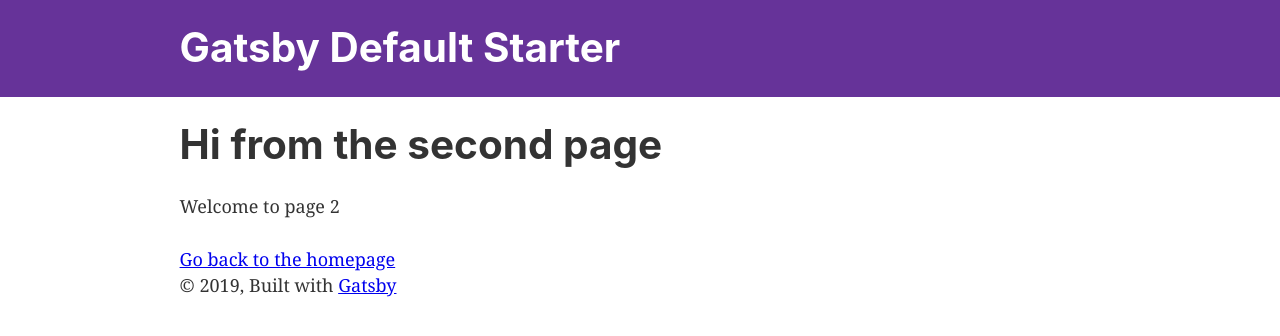
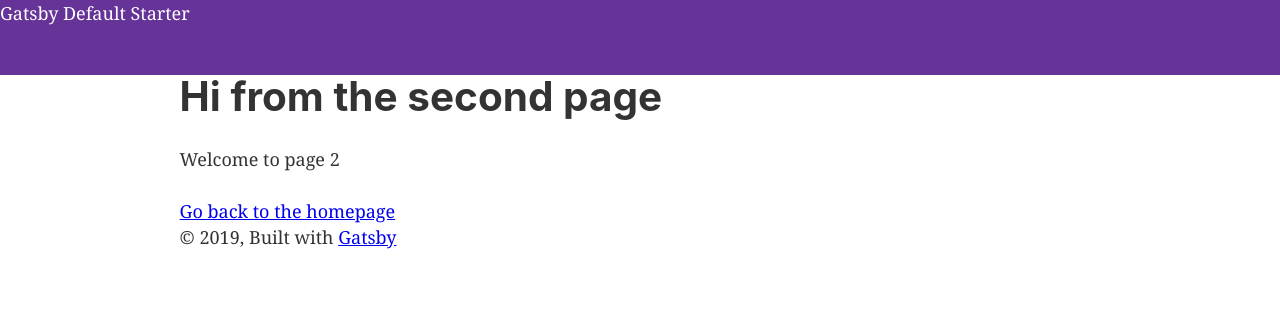
Before and after one commit to itdev164-sp2019/beltran-carlos-components, a Gatsby site in the folder components/: page /page-2 in a window 1280 px wide. Built offline with nearby package versions, Linux system fonts and the light colour scheme; Gatsby itself is replaced by a stand-in of ours.

Commit message:
created masthead component

```diff
--- /dev/null
+++ b/components/src/components/Masthead/Masthead.js
@@ -0,0 +1,33 @@
+import React from 'react';
+import PropTypes from 'prop-types';
+import {Box} from 'rebass';
+import styled from 'styled-components';
+import {Link} from 'rebass';
+
+const Outer = styled(Box)`
+    height: ${props => props.height};
+    width: 100%;
+    background-color: rebeccapurple;
+    margin-bottom: 1.45rem;
+`
+
+export const Masthead = ({height, siteTitle }) => {
+    return(
+        <Outer height={height}>
+            <Link
+                href="/"
+                style={{
+                    color: `white`,
+                    textDecoration: `none`
+                }}
+            >
+            {siteTitle}
+            </Link>
+        </Outer>
+    )
+}
+
+Masthead.propTypes = {
+    height: PropTypes.string.isRequired,
+    siteTitle: PropTypes.string
+}
--- /dev/null
+++ b/components/src/components/Masthead/index.js
@@ -0,0 +1 @@
+export {Masthead} from './Masthead';
--- a/components/src/layouts/layout.js
+++ b/components/src/layouts/layout.js
@@ -1,7 +1,7 @@
 import React from 'react'
 import PropTypes from 'prop-types'
 import { StaticQuery, graphql } from 'gatsby'
-import Header from '../gatsby-components/header'
+import {Masthead} from '../components/Masthead'
 import './layout.css'
 import { ThemeProvider } from 'styled-components'
 import { Gray as theme } from '../themes/Gray'
@@ -21,7 +21,7 @@ const Layout = ({ children }) => (
       `}
       render={data => (
         <>
-          <Header siteTitle={data.site.siteMetadata.title} />
+          <Masthead siteTitle={data.site.siteMetadata.title} height="75px" />
           <div
             style={{
               margin: `0 auto`,
```
